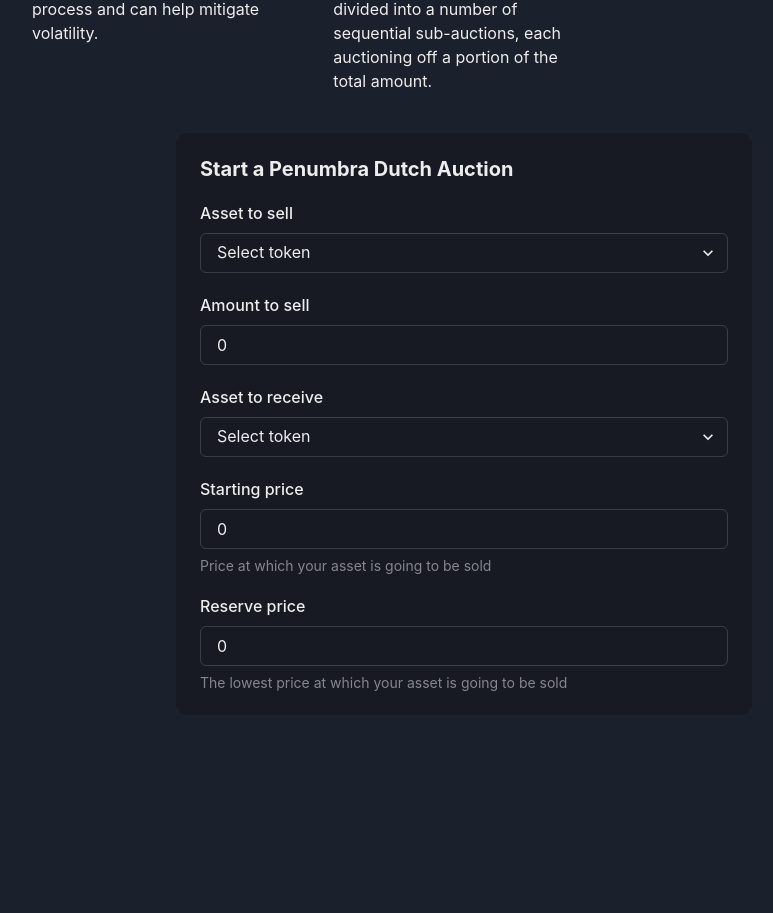
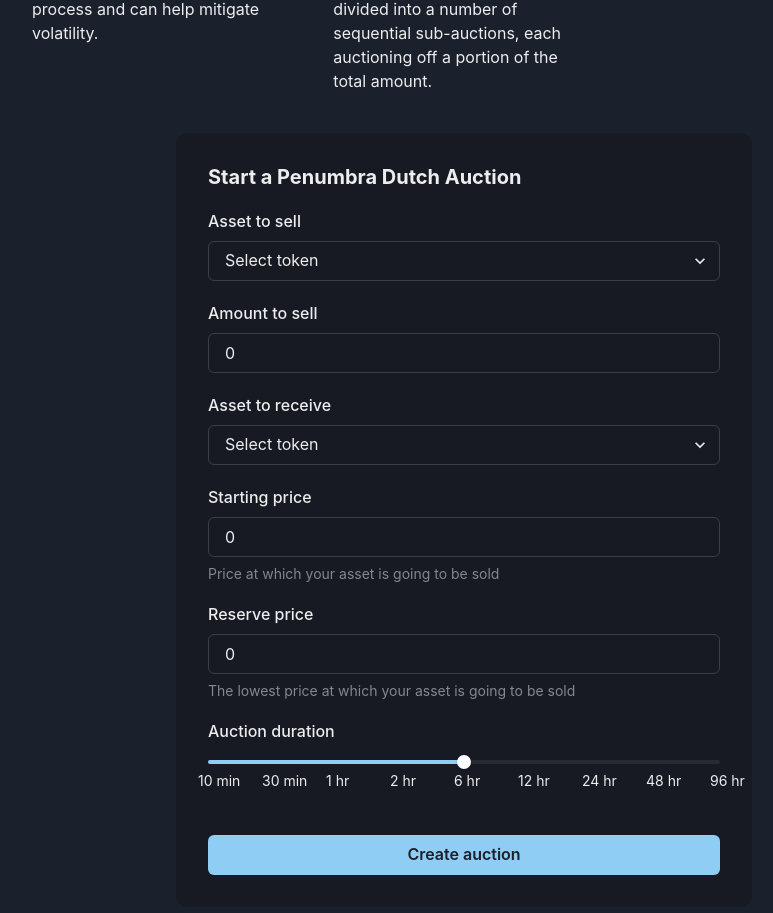
Before and after one commit to vacekj/penumbra-dutch, a React (Vite) app: page / in a window 1280 px wide. Shown: the part 313-1226 px from the top of the page, without its empty margins (176-949 px from the left). Before the commit the page ends 1028 px from the top, so only its background shows below. Built offline with nearby package versions, Linux system fonts and the light colour scheme; a web font is replaced by a local one.

Commit message:
feat: main form doneˆ

```diff
--- a/src/App.tsx
+++ b/src/App.tsx
@@ -1,15 +1,24 @@
 import { useState } from "react";
 import {
 	Box,
+	Button,
 	Container,
 	Flex,
 	FormControl,
 	FormHelperText,
 	FormLabel,
 	Heading,
-	Input, InputGroup, InputRightAddon, InputRightElement,
+	Input,
+	InputGroup,
+	InputRightAddon,
+	InputRightElement,
 	Select,
 	SimpleGrid,
+	Slider,
+	SliderFilledTrack,
+	SliderMark,
+	SliderThumb,
+	SliderTrack, useToast,
 	VStack,
 } from "@chakra-ui/react";
 
@@ -27,10 +36,21 @@
 		keyof typeof ASSET_MAP | ""
 	>("");
 
+	/** Duration of the sum of auctions in seconds, defaults to one hour */
+	const [durationSeconds, setDurationSeconds] = useState(60 * 60);
+
+	const labelStyles = {
+		mt: "2",
+		ml: "-2.5",
+		fontSize: "sm",
+	};
+
+	const [isSubmitting, setIsSubmitting] = useState(false);
+
 	const assetText = assetToReceive ? ASSET_MAP[assetToReceive] : "asset";
-
+	const toast = useToast();
 	return (
-		<Container maxW={"4xl"} mt={30} mx={"auto"}>
+		<Container maxW={"4xl"} mt={30} mx={"auto"} mb={10}>
 			<Heading
 				fontFamily={"Faktum"}
 				fontWeight={"bold"}
@@ -69,7 +89,7 @@
 				mt={10}
 				mx={"auto"}
 				maxW={"xl"}
-				p={6}
+				p={8}
 				rounded={"xl"}
 				bg={"gray.900"}
 				flexDirection={"column"}
@@ -82,7 +102,7 @@
 						placeholder="Select token"
 						onChange={(e) => {
 							/*NB: we don't validate the e.target.value as the values are populated from the ASSET_MAP itself.*/
-							setAssetToReceive(e.target.value as keyof typeof ASSET_MAP);
+							setAssetToSell(e.target.value as keyof typeof ASSET_MAP);
 							console.log(e.target.value);
 						}}
 					>
@@ -96,7 +116,12 @@
 
 				<FormControl>
 					<FormLabel>Amount to sell</FormLabel>
-					<Input defaultValue={"0"} type={"number"} />
+					<InputGroup>
+						<Input defaultValue={"0"} type={"number"} />
+						<InputRightElement mr={2}>
+							{assetToSell.toUpperCase()}
+						</InputRightElement>
+					</InputGroup>
 				</FormControl>
 
 				<FormControl>
@@ -109,9 +134,9 @@
 							console.log(e.target.value);
 						}}
 					>
-						{Object.keys(ASSET_MAP).map((key) => (
-							<option key={key} value={key}>
-								{ASSET_MAP[key as keyof typeof ASSET_MAP]}
+						{Object.keys(ASSET_MAP).map((assetKey) => (
+							<option key={assetKey} value={assetKey}>
+								{ASSET_MAP[assetKey as keyof typeof ASSET_MAP]}
 							</option>
 						))}
 					</Select>
@@ -121,7 +146,9 @@
 					<FormLabel>Starting price</FormLabel>
 					<InputGroup>
 						<Input defaultValue={"0"} type={"number"} />
-						<InputRightElement>{assetToReceive.toUpperCase()}</InputRightElement>
+						<InputRightElement mr={2}>
+							{assetToReceive.toUpperCase()}
+						</InputRightElement>
 					</InputGroup>
 					<FormHelperText>
 						Price at which your {assetText} is going to be sold
@@ -132,11 +159,80 @@
 					<FormLabel>Reserve price</FormLabel>
 					<InputGroup>
 						<Input defaultValue={"0"} type={"number"} />
-						<InputRightElement>{assetToReceive.toUpperCase()}</InputRightElement>
+						<InputRightElement mr={2}>
+							{assetToReceive.toUpperCase()}
+						</InputRightElement>
 					</InputGroup>
 					<FormHelperText>
 						The lowest price at which your {assetText} is going to be sold
 					</FormHelperText>
+				</FormControl>
+
+				<FormControl pb={10}>
+					<FormLabel>Auction duration</FormLabel>
+					<Slider
+						step={12.5}
+						aria-label="slider-ex"
+						onChange={(val) => setDurationSeconds(val)}
+					>
+						<SliderMark value={0} {...labelStyles}>
+							10 min
+						</SliderMark>
+						<SliderMark value={12.5} {...labelStyles}>
+							30 min
+						</SliderMark>
+						<SliderMark value={25} {...labelStyles}>
+							1 hr
+						</SliderMark>
+						<SliderMark value={37.5} {...labelStyles}>
+							2 hr
+						</SliderMark>
+						<SliderMark value={50} {...labelStyles}>
+							6 hr
+						</SliderMark>
+						<SliderMark value={62.5} {...labelStyles}>
+							12 hr
+						</SliderMark>
+						<SliderMark value={75} {...labelStyles}>
+							24 hr
+						</SliderMark>
+						<SliderMark value={87.5} {...labelStyles}>
+							48 hr
+						</SliderMark>
+						<SliderMark w={"40"} value={100} {...labelStyles}>
+							96 hr
+						</SliderMark>
+
+						<SliderTrack>
+							<SliderFilledTrack />
+						</SliderTrack>
+						<SliderThumb />
+					</Slider>
+				</FormControl>
+
+				<FormControl>
+					<Button
+						isLoading={isSubmitting}
+						loadingText={"Starting auction..."}
+						w={"full"}
+						colorScheme={"blue"}
+						onClick={() => {
+							console.log("starting auction");
+							setIsSubmitting(true);
+							setTimeout(() => {
+								setIsSubmitting(false);
+								toast({
+									title: "Auction created",
+									description: "We've queded an auction to start in 5 minutes",
+									status: "success",
+									duration: 3_000,
+									isClosable: true,
+								})
+							}, 2_000);
+						}}
+					>
+						Create auction
+					</Button>
 				</FormControl>
 			</Flex>
 		</Container>
```
